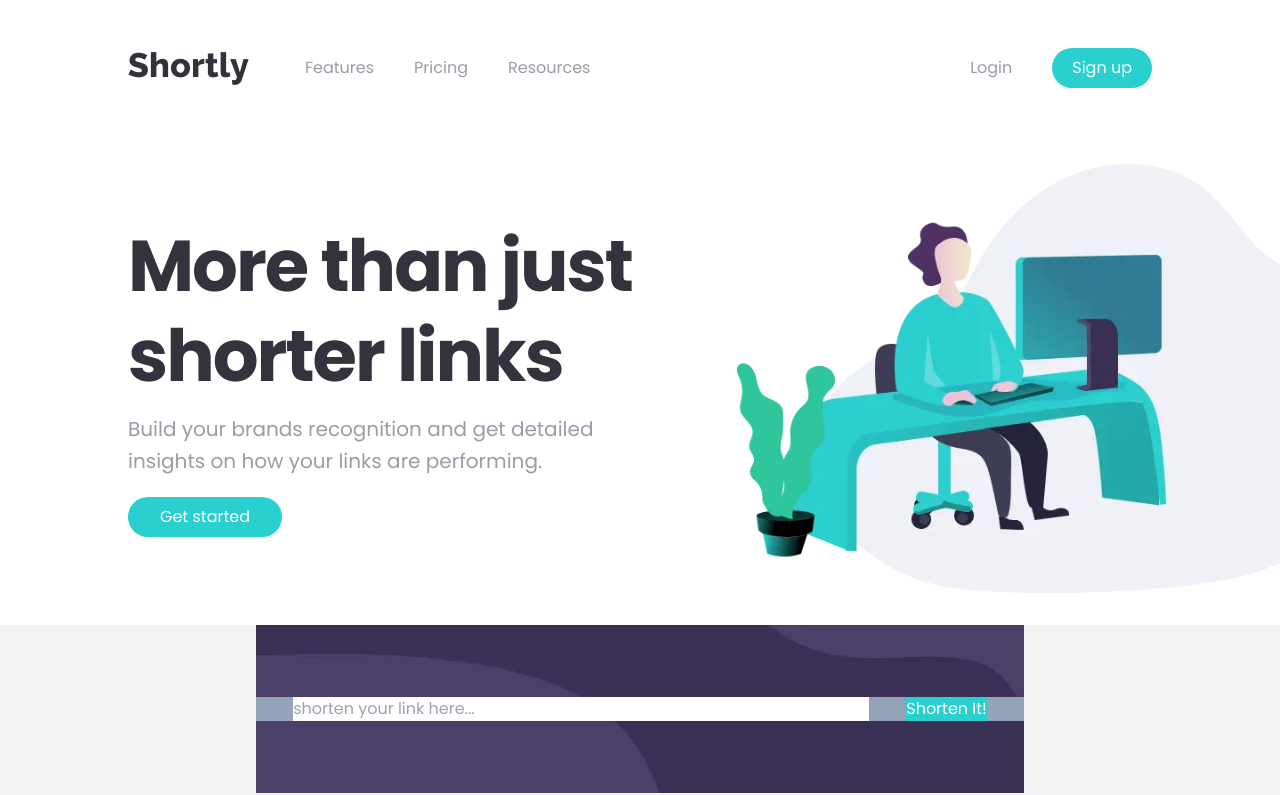
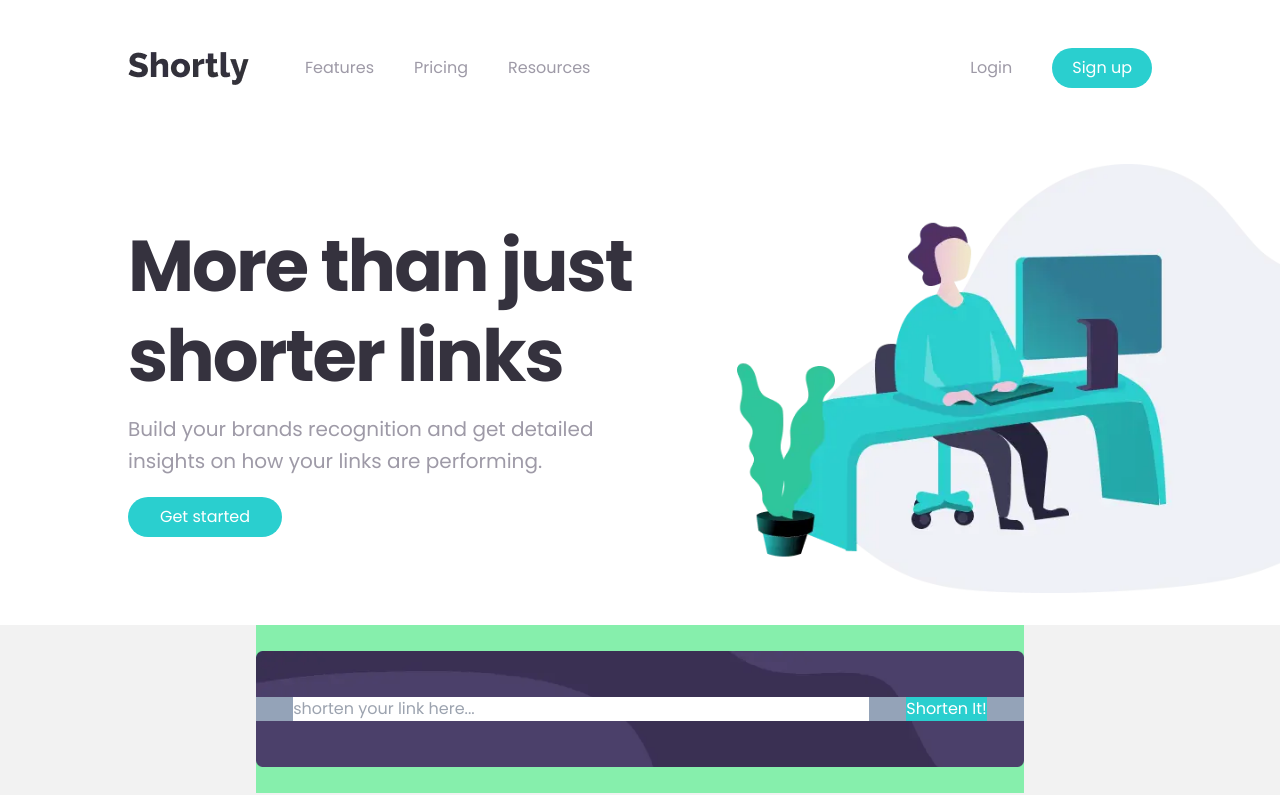
Before and after one commit to Dennardavid/Shortly, a Next.js app: page / in a window 1280 px wide. Shown: the top 795 px of the page. Built offline with nearby package versions, Linux system fonts and the light colour scheme.

Commit message:
Shortener background

```diff
--- a/src/components/shortener.tsx
+++ b/src/components/shortener.tsx
@@ -56,7 +56,7 @@ function Stats() {
 
 function Shortener() {
   return (
-    <div className="bg-[url(../../public/background2.webp)] bg-center bg-no-repeat py-[72px] self-center lg:w-3/5 bg-green-300">
+    <div className="bg-[url(../../public/background2.webp)] bg-center bg-contain bg-no-repeat py-[72px] self-center lg:w-3/5 bg-green-300">
       <form className="flex flex-row justify-evenly bg-slate-400 w-full">
         <input
           type="text"
```
